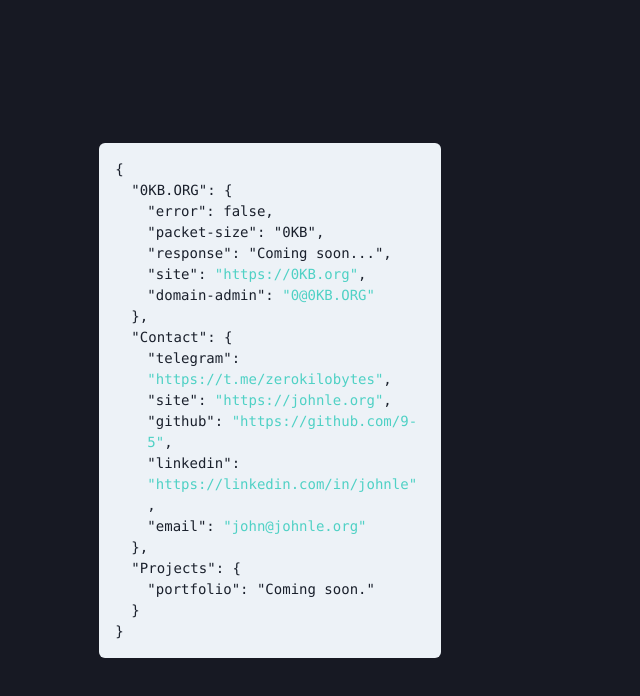
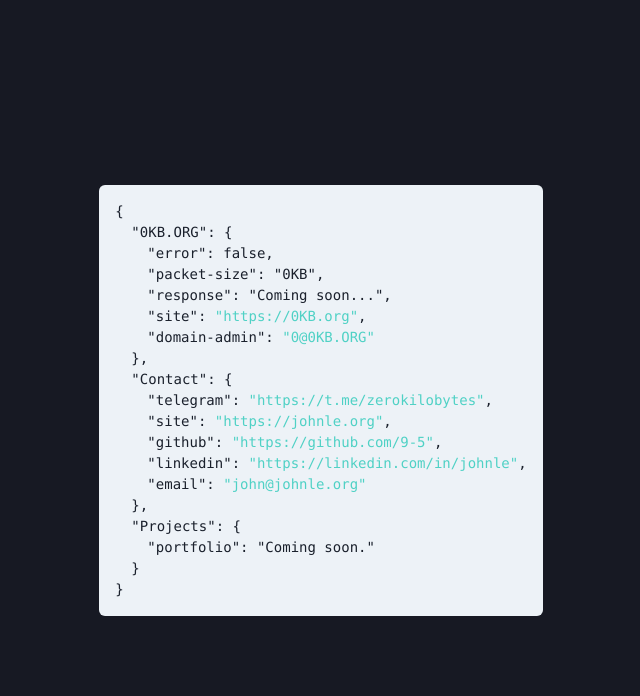
Before and after one commit to GPT-Engineer-App/dark-blue-json, a React (Vite) app: page / in a window 1280 px wide. Shown: the top 696 px of the page, without its empty margins (319-959 px from the left). Built offline with nearby package versions, Linux system fonts and the light colour scheme.

Commit message:
Reverted to edit 7165aa59-9202-4f05-9042-d81c50825591: "Updated the `Container` component to take up the full viewport width and height.
Prompt: Make the center black portion full screen."

```diff
--- a/src/pages/Index.jsx
+++ b/src/pages/Index.jsx
@@ -9,7 +9,7 @@ const Index = () => {
   return (
     <Container centerContent maxW="100vw" height="100vh" display="flex" flexDirection="column" justifyContent="center" alignItems="center" bg={bgColor} color={textColor} onClick={toggleColorMode}>
       <VStack spacing={4} align="start">
-        <Box w="80%" p={8}>
+        <Box>
           <Code p={4} borderRadius="md" w="full">
             <Text>{`{`}</Text>
             <Text pl={4}>{`"0KB.ORG": {`}</Text>
```
